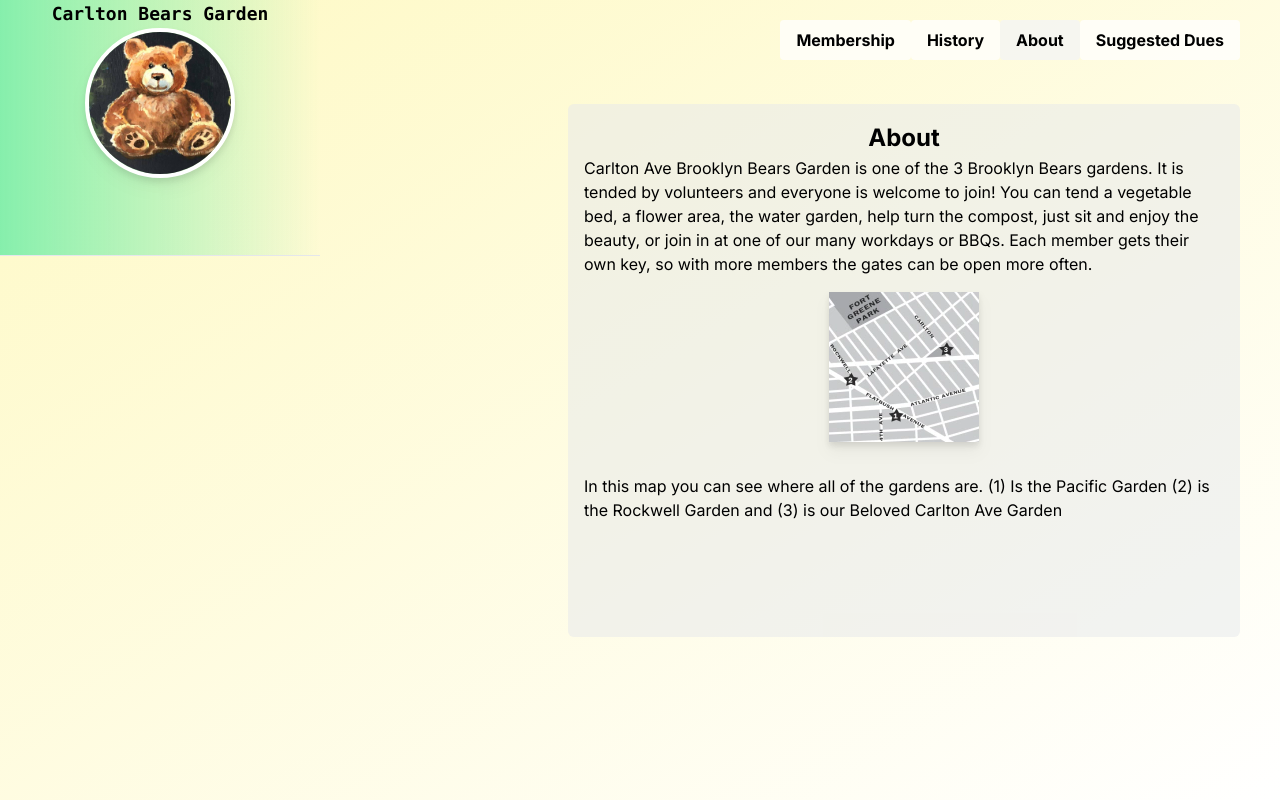
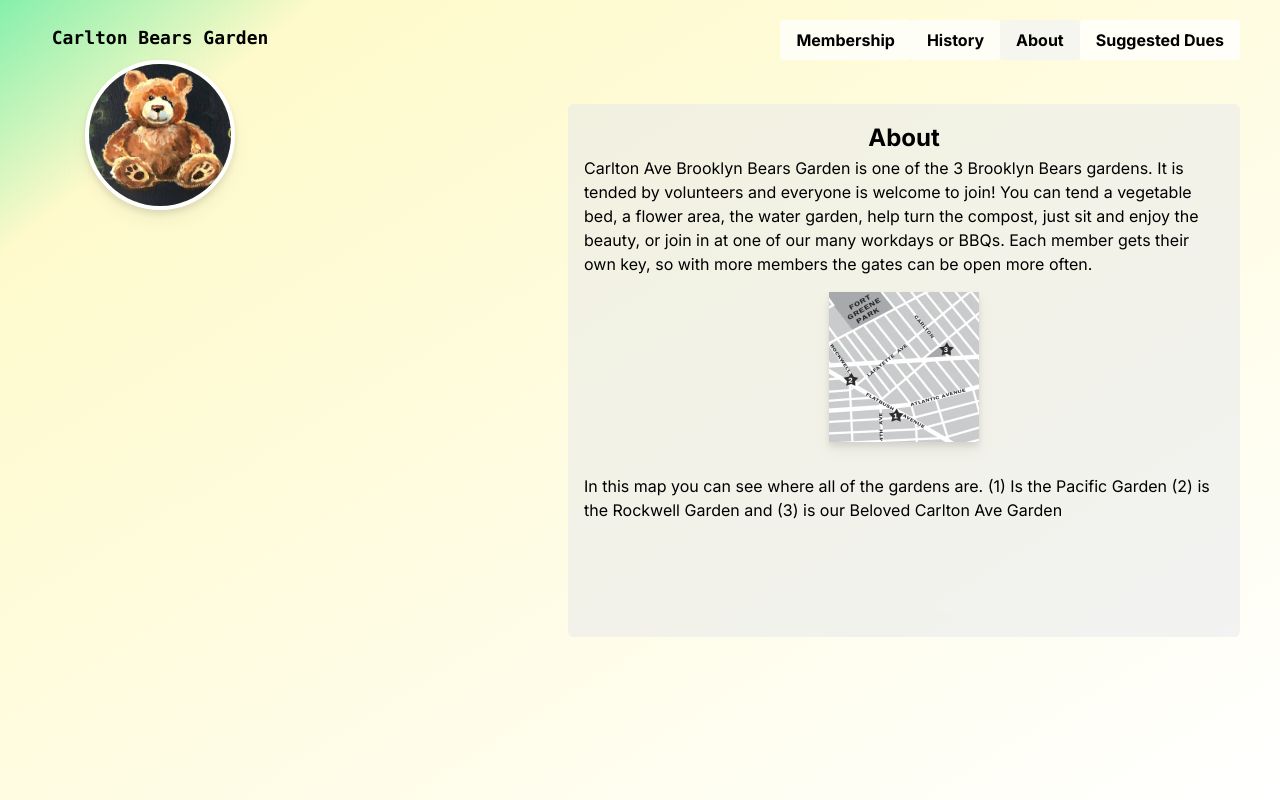
Before and after one commit to tedgusek/carltonbearsgarden, a Next.js app: page / in a window 1280 px wide. Built offline with nearby package versions, Linux system fonts and the light colour scheme.

Commit message:
adjusted gradient in top left

```diff
--- a/src/app/page.tsx
+++ b/src/app/page.tsx
@@ -11,14 +11,14 @@ export default function Home() {
   return (
     <main className="flex min-h-screen flex-col items-center justify-between p-24 bg-gradient-to-br from-yellow-100 to-white">
       <div className="z-10 max-w-5xl w-full font-mono text-sm flex items-center justify-center">
-        <p className="fixed left-0 top-0 flex flex-col items-center w-full justify-start border-b bg-gradient-to-r from-green-300 h-40 md:text-lg text-black font-extrabold md:w-80 md:h-64 px-10 text-xl overflow-visible">
+        <p className="fixed left-0 top-0 py-6 flex flex-col items-center w-full justify-start bg-gradient-to-br from-green-300 via-transparent to-transparent h-40 md:text-lg text-black font-extrabold md:w-80 md:h-64 px-10 text-xl overflow-visible">
           Carlton Bears Garden
           <Image
             src="/welcomeBear.jpeg"
             alt="Painting of a brown teddy bear"
             width={150}
             height={150}
-            className="rounded-full drop-shadow-lg border-white border-4"
+            className="rounded-full mt-2 drop-shadow-lg border-white border-4"
           />
         </p>
 
--- a/src/components/Navbar.tsx
+++ b/src/components/Navbar.tsx
@@ -27,11 +27,9 @@ const Navbar: React.FC<NavbarProps> = ({ content, setContent }) => {
 
     return (
         <div className="hidden md:flex">
-            {/* <div className="relative"> */}
-                <div className="fixed top-5 right-10">
-                    {buttons}
-                </div>
-            {/* </div> */}
+            <div className="fixed top-5 right-10">
+                {buttons}
+            </div>
         </div>
     )
 }
--- a/src/content/HistoryPage.tsx
+++ b/src/content/HistoryPage.tsx
@@ -19,12 +19,12 @@ const HistoryPage: React.FC<HistoryPageProps> = ({ content }) => {
             <div className='py-4'>
                 <Image
                     src="/pre-garden.jpeg"
-                    alt="Pre-Rockwell Garden Site as a parkling lot."
+                    alt="Pre-Pacific Garden Site as a parkling lot."
                     width={250}
                     height={50}
                     className="drop-shadow-lg items-center"
                 />
-                <figcaption className='text-sm font-thin'>Pre-Rockwell Garden Site as a parkling lot.</figcaption>
+                <figcaption className='text-sm font-thin'>Pre-Pacific Garden Site as a parkling lot.</figcaption>
             </div>
             <p>In order that the group not have to disband, they offered us another property to use while the Pacific Street site was being constructed. That was Carlton. Then the recession hit and that project never happened. We didn’t care though, ’cause now we had 2 gardens!</p>
             <p className='py-4'>At that time, the Bear’s were a pretty large group. We had about 40-some active gardeners, and I’d say about 10 of us used to come over and work at Carlton in those early days about as much as we worked at Pacific.</p>
@@ -34,12 +34,12 @@ const HistoryPage: React.FC<HistoryPageProps> = ({ content }) => {
             <div className='py-4'>
                 <Image
                     src="/early-garden-bw.jpeg"
-                    alt="Garden in the early days"
+                    alt="Pacific Garden in the early days."
                     width={400}
                     height={50}
                     className="drop-shadow-lg items-center"
                 />
-                <figcaption className='text-sm font-thin'>Garden in the early days.</figcaption>
+                <figcaption className='text-sm font-thin'>Pacific Garden in the early days.</figcaption>
             </div>
             <p className='py-4'>As the year’s have gone by, our memberships have come and gone. A few of us have stuck it out, but the reality is that memberships change, neighborhoods change, our own priorities change. We, as a group, don’t cross pollinate like we used to… in fact, all three gardens have so many new members, we mostly don’t know each other anymore. But the good news is that our keys still works in all 3 Bear’s Gardens!</p>
             <p>(not) The End</p>
```
